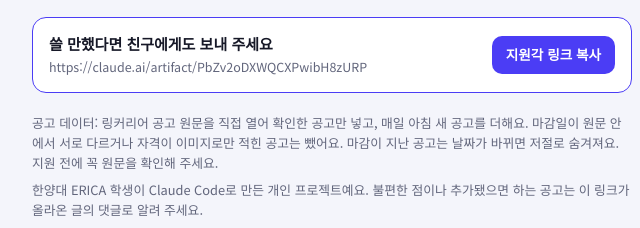
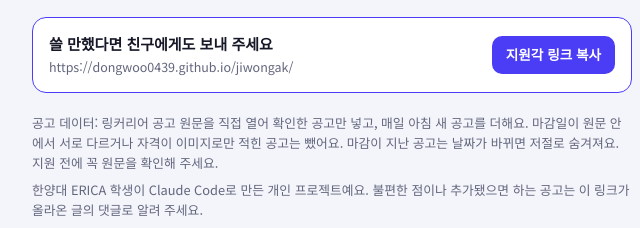
Before and after one commit to dongwoo0439/jiwongak, a plain HTML site: page index.html in a window 1280 px wide. Shown: the part 7106-7334 px from the top of the page, 308-948 px from the left. Drawn offline with Linux system fonts and the light colour scheme.

Commit message:
share link -> pages

```diff
--- a/index.html
+++ b/index.html
@@ -183,7 +183,7 @@ footer{color:var(--muted);font-size:.8rem;display:flex;flex-direction:column;gap
   </section>
 
   <div class="share">
-    <div class="share-t"><b>쓸 만했다면 친구에게도 보내 주세요</b><span id="shareurl">https://claude.ai/artifact/PbZv2oDXWQCXPwibH8zURP</span></div>
+    <div class="share-t"><b>쓸 만했다면 친구에게도 보내 주세요</b><span id="shareurl">https://dongwoo0439.github.io/jiwongak/</span></div>
     <button class="go2" id="sharebtn" type="button">지원각 링크 복사</button>
   </div>
 
```
